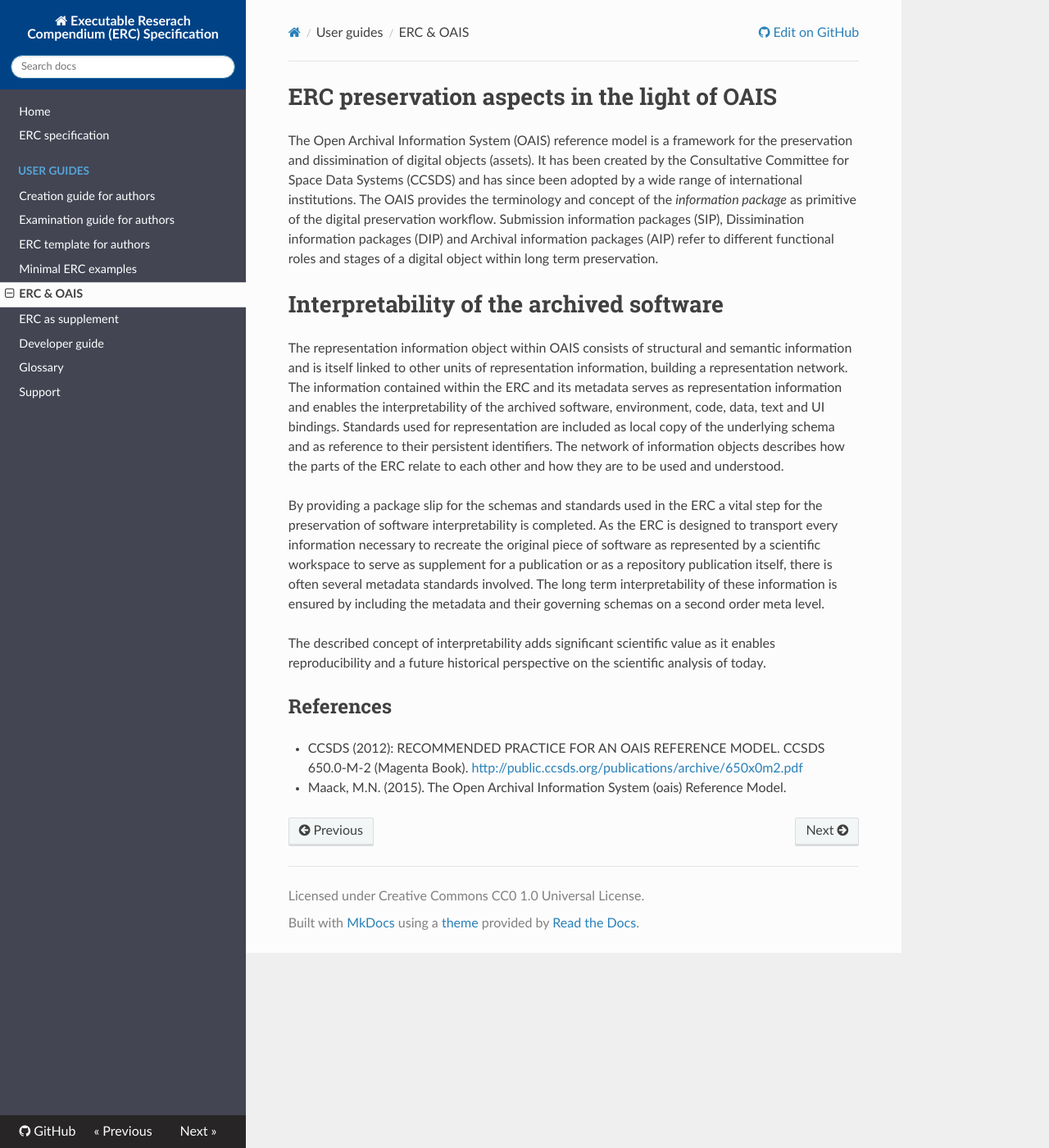
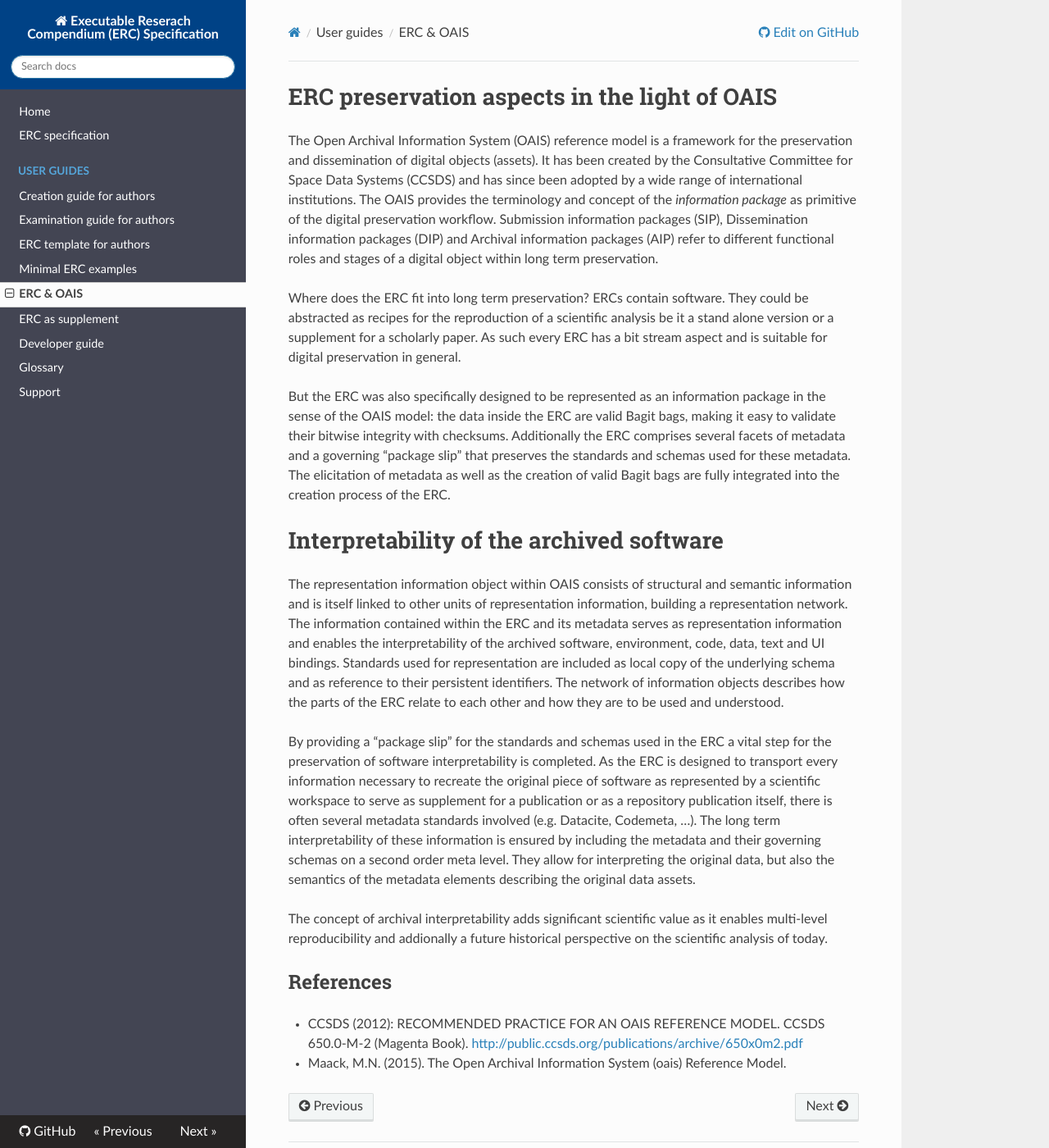
Before and after one commit to o2r-project/erc-spec, an MkDocs documentation site: the page built from docs/user-guide/oais.md, in a window 1280 px wide and 1400 px high. Shown: the whole window at 82% size. Built offline with MkDocs 1.6.1, drawn with Linux system fonts in a browser that asks for light colours; nearby versions of some CDN libraries; old or Windows-style settings are respelled for this version of MkDocs.

Commit message:
upd userguide/oais section

```diff
--- a/docs/user-guide/oais.md
+++ b/docs/user-guide/oais.md
@@ -1,15 +1,19 @@
 # ERC preservation aspects in the light of OAIS
 
-The Open Archival Information System (OAIS) reference model is a framework for the preservation and dissimination of digital objects (assets). It has been created by the Consultative Committee for Space Data Systems (CCSDS) and  has since been adopted by a wide range of international institutions. The OAIS provides the terminology and concept of the _information package_ as primitive of the digital preservation workflow. Submission information packages (SIP), Dissimination information packages (DIP) and Archival information packages (AIP) refer to different functional roles and stages of a digital object within long term preservation.
+The Open Archival Information System (OAIS) reference model is a framework for the preservation and dissemination of digital objects (assets). It has been created by the Consultative Committee for Space Data Systems (CCSDS) and has since been adopted by a wide range of international institutions. The OAIS provides the terminology and concept of the _information package_ as primitive of the digital preservation workflow. Submission information packages (SIP), Dissemination information packages (DIP) and Archival information packages (AIP) refer to different functional roles and stages of a digital object within long term preservation.
+
+Where does the ERC fit into long term preservation? ERCs contain software. They could be abstracted as recipes for the reproduction of a scientific analysis be it a stand alone version or a supplement for a scholarly paper. As such every ERC has a bit stream aspect and is suitable for digital preservation in general.
+
+But the ERC was also specifically designed to be represented as an information package in the sense of the OAIS model: the data inside the ERC are valid Bagit bags, making it easy to validate their bitwise integrity with checksums. Additionally the ERC comprises several facets of metadata and a governing "package slip" that preserves the standards and schemas used for these metadata. The elicitation of metadata as well as the creation of valid Bagit bags are fully integrated into the creation process of the ERC.
 
 
 # Interpretability of the archived software
 
 The representation information object within OAIS consists of structural and semantic information and is itself linked to other units of representation information, building a representation network. The information contained within the ERC and its metadata serves as representation information and enables the interpretability of the archived software, environment, code, data, text and UI bindings. Standards used for representation are included as local copy of the underlying schema and as reference to their persistent identifiers. The network of information objects describes how the parts of the ERC relate to each other and how they are to be used and understood.
 
-By providing a package slip for the schemas and standards used in the ERC a vital step for the preservation of software interpretability is completed. As the ERC is designed to transport every information necessary to recreate the original piece of software as represented by a scientific workspace to serve as supplement for a publication or as a repository publication itself, there is often several metadata standards involved. The long term interpretability of these information is ensured by including the metadata and their governing schemas on a second order meta level.
+By providing a "package slip" for the standards and schemas used in the ERC a vital step for the preservation of software interpretability is completed. As the ERC is designed to transport every information necessary to recreate the original piece of software as represented by a scientific workspace to serve as supplement for a publication or as a repository publication itself, there is often several metadata standards involved (e.g. Datacite, Codemeta, ...). The long term interpretability of these information is ensured by including the metadata and their governing schemas on a second order meta level. They allow for interpreting the original data, but also the semantics of the metadata elements describing the original data assets.
 
-The described concept of interpretability adds significant scientific value as it enables reproducibility and a future historical perspective on the scientific analysis of today.
+The concept of archival interpretability adds significant scientific value as it enables multi-level reproducibility and addionally a future historical perspective on the scientific analysis of today.
 
 
 
```
